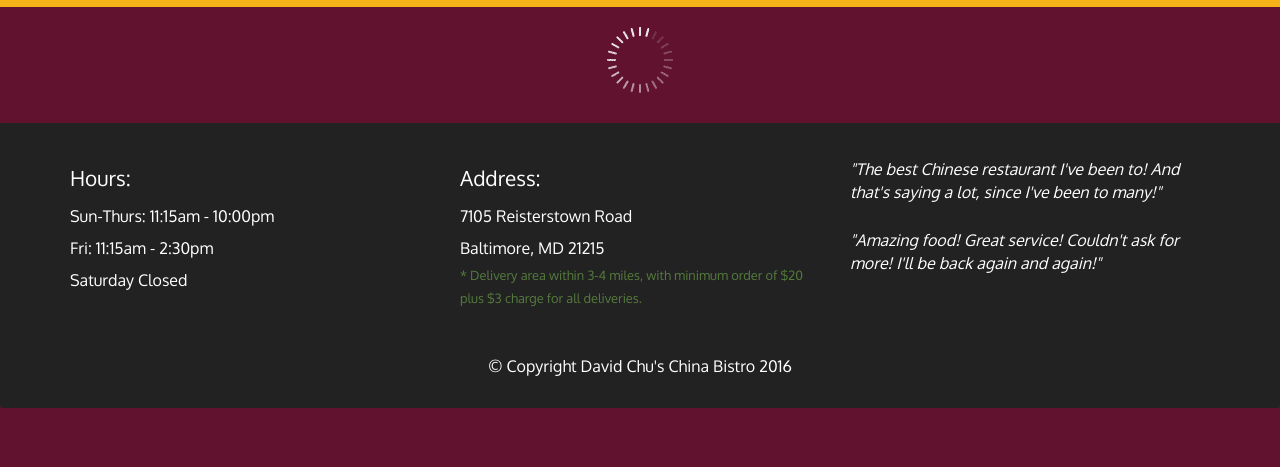
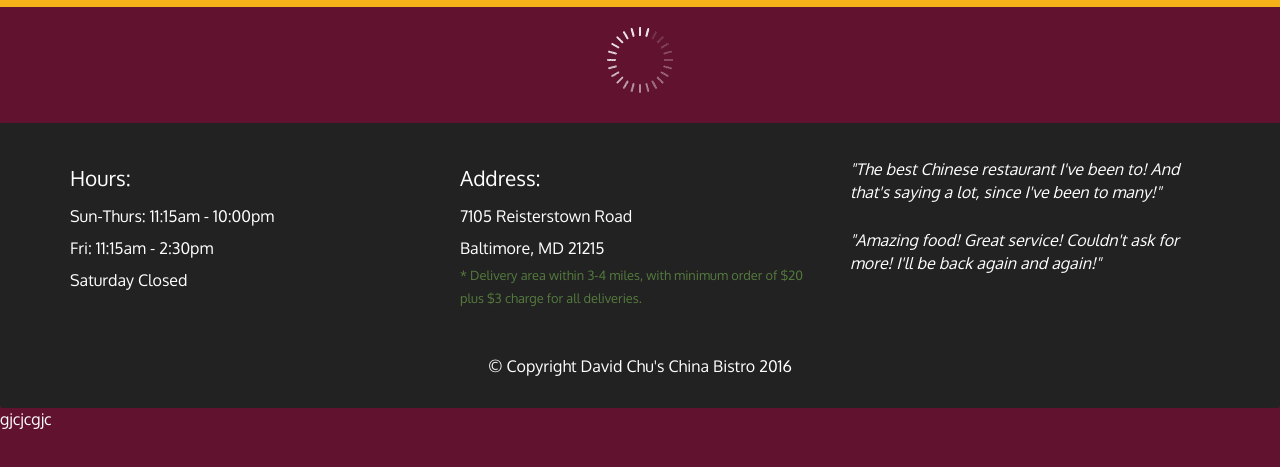
Before and after one commit to whatever69420/whatever69420.github.io, a plain HTML site: page module5-solution/index.html in a window 1280 px wide. Shown: the part 163-630 px from the top of the page. Drawn offline with Linux system fonts and the light colour scheme; no server answers.

Commit message:
Update index.html

```diff
--- a/module5-solution/index.html
+++ b/module5-solution/index.html
@@ -98,6 +98,7 @@
       <div class="text-center">&copy; Copyright David Chu's China Bistro 2016</div>
     </div>
   </footer>
+  <div><span>gjcjcgjc</span></div>
 
   <!-- jQuery (Bootstrap JS plugins depend on it) -->
   <script src="js/jquery-2.1.4.min.js"></script>
```
